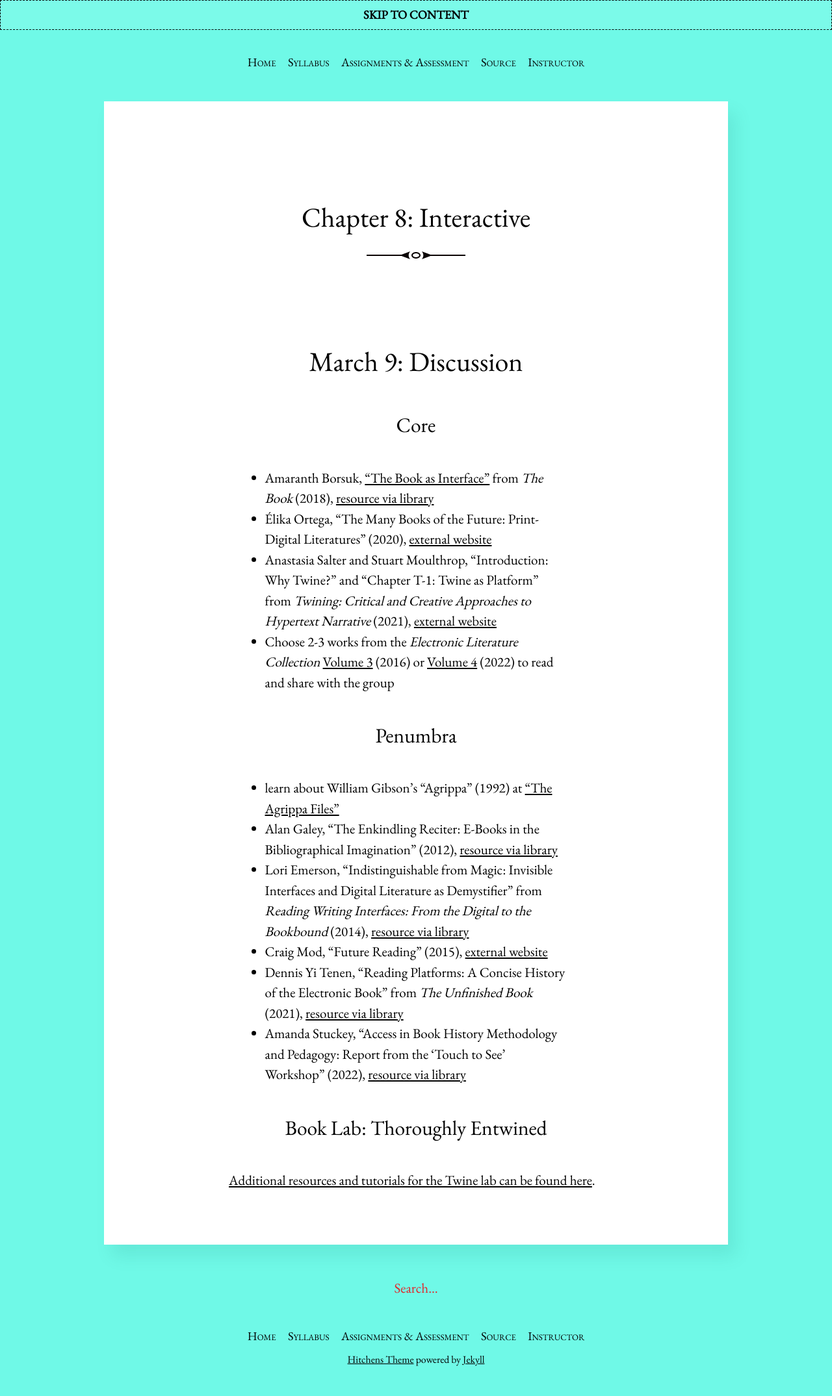
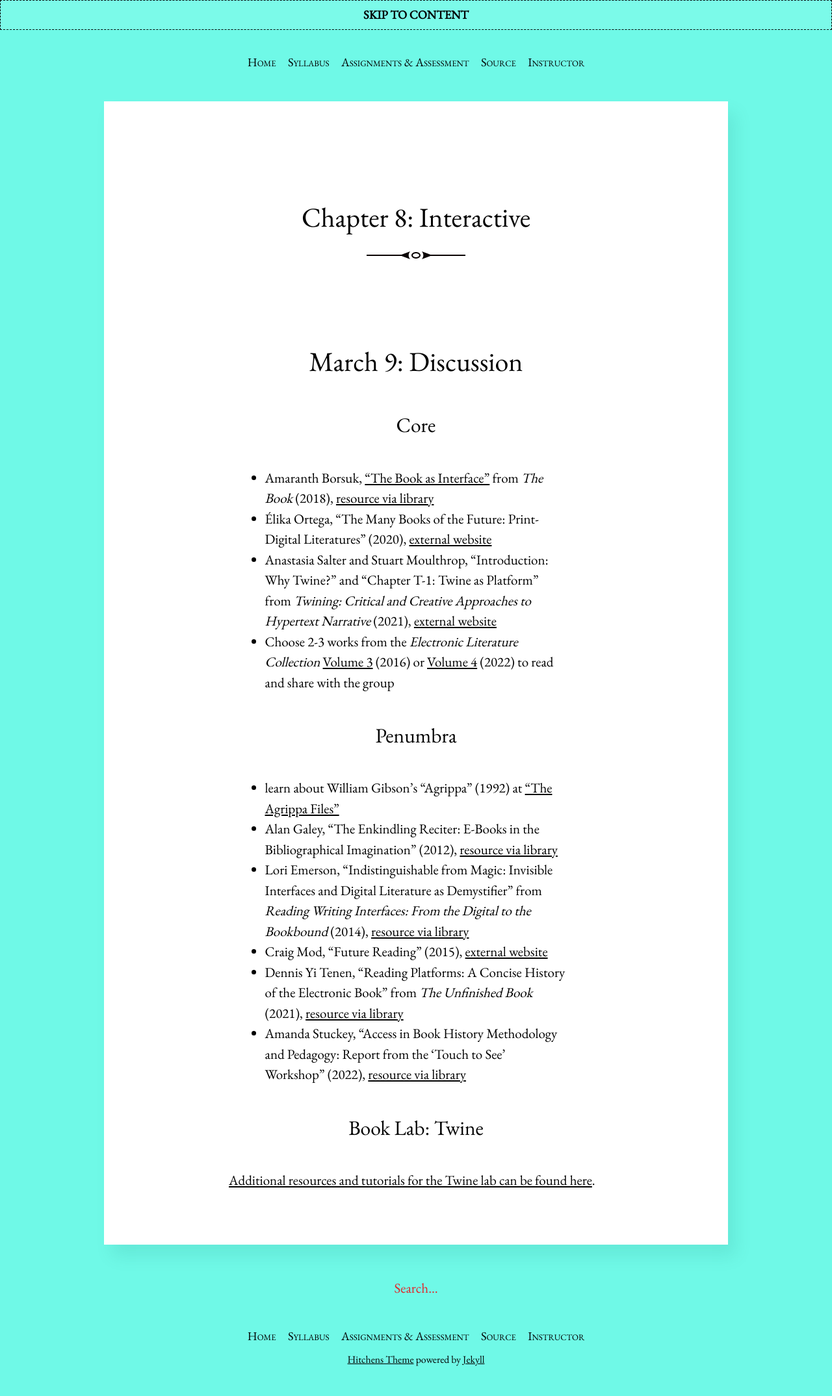
Before and after one commit to rccordell/s26bl, a Jekyll site: the page built from schedule/08-interactive.md, in a window 1280 px wide. Shown: the whole page at 65% size. Built offline with Jekyll 4.4.1, drawn with Linux system fonts in a browser that asks for light colours; before the commit the page ends 2107 px from its top, so only the background shows below that; after the commit the page ends 2107 px from its top, so only the background shows below that.

Commit message:
updae URL

```diff
--- a/schedule/08-interactive.md
+++ b/schedule/08-interactive.md
@@ -22,6 +22,6 @@ layout: post
 + Dennis Yi Tenen, "Reading Platforms: A Concise History of the Electronic Book" from _The Unfinished Book_ (2021), [resource via library](https://www-oxfordhandbooks-com.proxy2.library.illinois.edu/view/10.1093/oxfordhb/9780198830801.001.0001/oxfordhb-9780198830801-e-22)
 + Amanda Stuckey, "Access in Book History Methodology and Pedagogy: Report from the 'Touch to See' Workshop" (2022), [resource via library](https://proxy2.library.illinois.edu/login?url=https://search.ebscohost.com/login.aspx?direct=true&db=edselc&AN=edselc.2-52.0-85165165636&site=eds-live&scope=site)
 
-### Book Lab: Thoroughly Entwined
+### Book Lab: Twine
 
-[Additional resources and tutorials for the Twine lab can be found here](https://s26bl.ryancordell.org/lab/2026/03/13/ThoroughlyEntwined.html).
+[Additional resources and tutorials for the Twine lab can be found here](https://s26bl.ryancordell.org/lab/2026/03/13/TwineLab.html).
```
Also changed, not shown: _posts/2026-03-13-TwineLab.md (renamed from _posts/2026-03-13-ThoroughlyEntwined.md, +1 -1 lines).
